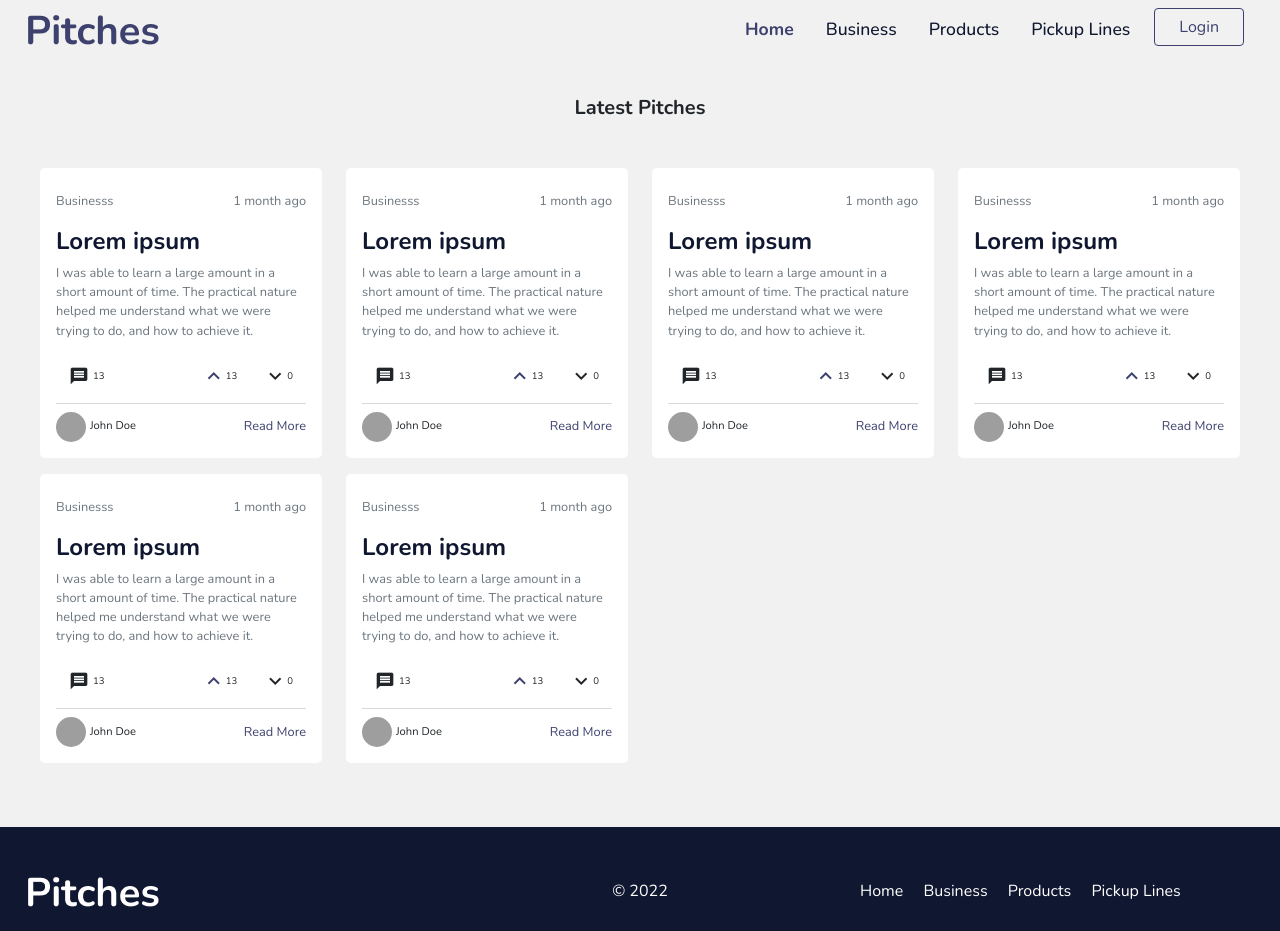
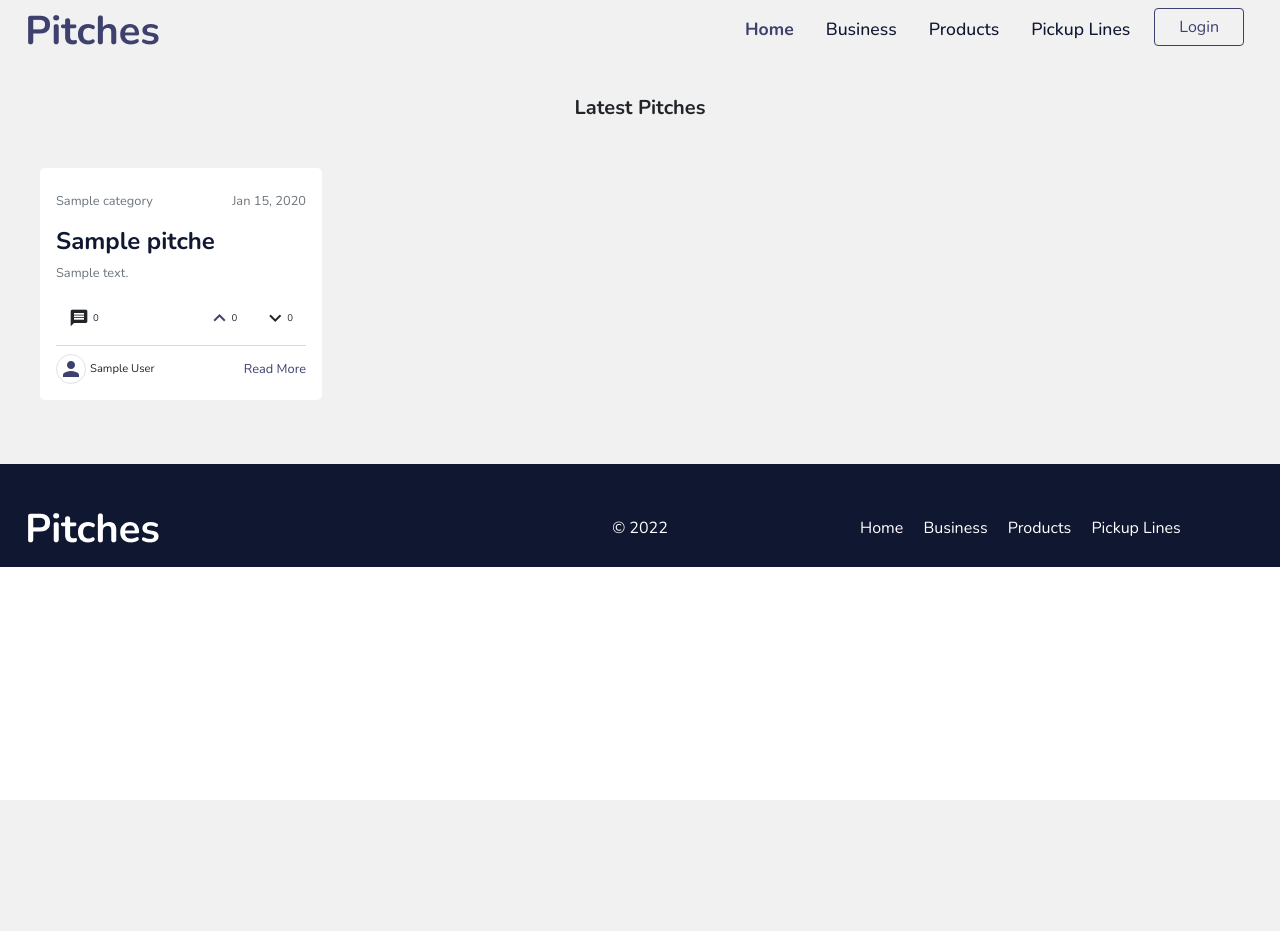
Before and after one commit to james-muriithi/pitches, a Flask app: page / in a window 1280 px wide. After the commit the page ends 800 px from the top, so only its background shows below. Run offline with Flask 2, Linux system fonts and the light colour scheme; tables that the repository leaves empty hold one stand-in row (values such as "Sample post"); some libraries are stand-ins or nearby versions; grey boxes are pictures that could not be loaded.

Commit message:
loop pitches from db

```diff
--- a/app/main/forms.py
+++ b/app/main/forms.py
@@ -3,12 +3,12 @@
 from flask_wtf import FlaskForm
 from wtforms import TextAreaField, StringField, SelectField
 from wtforms.validators import InputRequired
-from ..models import Pitch
+
 
 class PitchForm(FlaskForm):
     """
     Pitch form
     """
     title = StringField("Title", validators=[InputRequired()])
-    category = SelectField("Category", validators=[InputRequired()])
+    category = SelectField("Category", validators=[InputRequired()], choices=[])
     description = TextAreaField("Description", validators=[InputRequired()])
--- a/app/main/views.py
+++ b/app/main/views.py
@@ -3,16 +3,23 @@
 from . import main
 from .. import db
 from .forms import PitchForm
-from ..models import Pitch
+from ..models import Category, Pitch
 
 
 @main.route('/')
 def index():
-    return render_template('index.html')
+    pitchForm = PitchForm()
+    categories = Category.get_all_categories()
+
+    pitches = Pitch.get_all_pitches()
+
+    return render_template('index.html', pitchForm=pitchForm, categories=categories, pitches=pitches)
+
 
 @main.route('/dashboard')
 def dashboard():
     return 'dashboard'
+
 
 @main.route('/profile')
 def profile():
@@ -22,10 +29,12 @@
 @main.route('/pitch/create', methods=['POST'])
 def pitch_create():
     form = PitchForm()
+    form.category.choices = [(cat.id, cat.name)
+                             for cat in Category.get_all_categories()]
     if form.validate_on_submit():
         pitch = Pitch(title=form.title.data, description=form.description.data,
                       user=current_user, category_id=form.category.data)
         db.session.add(pitch)
         db.session.commit()
 
-    return redirect(url_for('main.pitch_create'))
+    return redirect(url_for('main.index'))
--- a/app/models.py
+++ b/app/models.py
@@ -62,6 +62,18 @@
 
     created_at = db.Column(db.DateTime, index=True, default=datetime.now)
 
+    @property
+    def formatted_time(self):
+        from datetime import datetime
+        return self.created_at.strftime("%b %d, %Y")
+
+    @staticmethod
+    def get_all_pitches():
+        return Pitch.query.all()
+
+    def __repr__(self):
+        return f'Pitch {self.title}'
+
 class Category(db.Model):
     '''
     Pitch categories table
@@ -69,15 +81,13 @@
     __tablename__ = 'categories'
     id = db.Column(db.Integer, primary_key=True)
     name = db.Column(db.String(64), unique=True)
-    picture_path = db.Column(db.String(64))
-    pitch = db.relationship('Pitch', backref='category', lazy='dynamic')
 
-    # get all categories
+    pitches = db.relationship('Pitch', backref="category", lazy="dynamic")
+
     @staticmethod
     def get_all_categories():
         return Category.query.all()
 
-    # save category
     def save_category(self):
         db.session.add(self)
         db.session.commit()
--- /dev/null
+++ b/app/templates/create-pitch.html
@@ -0,0 +1,43 @@
+<!-- Modal -->
+<div class="modal fade" id="createPitchModal" tabindex="-1" aria-labelledby="exampleModalLabel" aria-hidden="true">
+    <div class="modal-dialog">
+      <div class="modal-content">
+        <div class="modal-header">
+          <h5 class="modal-title" id="exampleModalLabel">Create Pitch</h5>
+          <button type="button" class="btn-close" data-bs-dismiss="modal" aria-label="Close"></button>
+        </div>
+        <div class="modal-body">
+            <div class="">
+                {% with form = pitchForm %}
+                    {% include 'form-errors.html' %}
+                {% endwith %}
+                {% include 'messages.html' %}
+                <form action="{{url_for('main.pitch_create')}}" method="POST" id="create-pitch-form">
+                    {{ pitchForm.csrf_token }}
+                    <div class="form-group">
+                        <label for="" class="form-label text-sm">Title</label>
+                        <input type="text" class="form-control" name="title" required>
+                    </div>
+                    <div class="form-group pt-2">
+                        <label for="" class="form-label text-sm">Category</label>
+                        <select class="form-select" aria-label="Default select example" name="category" required>
+                            <option selected disabled>Select Category</option>
+                            {% for category in categories %}
+                            <option value="{{category.id}}">{{category.name}}</option>
+                            {% endfor %}
+                          </select>
+                    </div>
+                    <div class="form-group pt-2">
+                        <label for="" class="form-label text-sm">Category</label>
+                        <textarea name="description" rows="4" required class="form-control"></textarea>
+                    </div>
+                </form>
+            </div>
+        </div>
+        <div class="modal-footer">
+          <button type="button" class="btn btn-outline-secondary px-4" data-bs-dismiss="modal">Close</button>
+          <button type="submit" form="create-pitch-form" class="btn btn-primary px-4">Create</button>
+        </div>
+      </div>
+    </div>
+  </div>
--- a/app/templates/index.html
+++ b/app/templates/index.html
@@ -8,18 +8,20 @@
             <h2 class="fw-bold text-center fs-5">
                 Latest Pitches
                 {% if current_user.is_authenticated %}
-                <button class="btn btn-primary px-4 float-end">Create Pitch</button>
+                <button class="btn btn-primary px-4 float-end" data-bs-toggle="modal"
+                    data-bs-target="#createPitchModal">Create Pitch</button>
                 {% endif %}
             </h2>
             <div class="pitches row mt-5 mx-0">
-                {% for x in range(6) %}
+                {% for pitch in pitches %}
                 <div class="col-xl-3 col-md-4 mb-3 col-sm-6">
                     {% include 'pitch-card.html' %}
-                 </div>
+                </div>
                 {% endfor %}
             </div>
         </div>
     </div>
 </section>
 <!-- end latest pitches -->
+{% include 'create-pitch.html' %}
 {% endblock %}
--- a/app/templates/pitch-card.html
+++ b/app/templates/pitch-card.html
@@ -1,32 +1,31 @@
 <div class="pitch-card px-3 pt-4 pb-3">
     <div class="d-flex">
         <div class="category">
-            <span class="text-muted">Businesss</span>
+            <span class="text-muted">{{pitch.category.name}}</span>
         </div>
         <div class="date ms-auto">
-            <span class="text-muted">1 month ago</span>
+            <span class="text-muted">{{pitch.formatted_time}}</span>
         </div>
     </div>
     <div class="details pt-3">
         <h2 class="title fw-bold fs-4">
-            Lorem ipsum
+            {{pitch.title}}
         </h2>
         <p class="description text-muted text-sm">
-            I was able to learn a large amount in a short amount of time. The practical nature
-            helped me understand what we were trying to do, and how to achieve it.
+            {{pitch.description}}
         </p>
 
         <div class="voting d-flex align-items-center justify-content-between">
             <div class="">
                 <button class="btn d-flex align-items-center">
                     <span class="material-icons fs-5">message</span>
-                    <span class="text-xxs ps-1">13</span>
+                    <span class="text-xxs ps-1">0</span>
                 </button>
             </div>
             <div class="d-flex">
                 <button class="btn d-flex align-items-center">
                     <span class="material-icons fs-4 text-primary">expand_less</span>
-                    <span class="text-xxs">13</span>
+                    <span class="text-xxs">0</span>
                 </button>
                 <button class="btn d-flex align-items-center">
                     <span class="material-icons fs-4">expand_more</span>
@@ -40,10 +39,16 @@
         <div class="meta">
             <div class="d-flex align-items-center">
                 <div class="d-flex align-items-center">
-                    <img src="https://avatars.githubusercontent.com/u/26818458?s=40&v=4"
+                        {% if current_user.avatar %}
+                        <img src="{{url_for('static/uploads', filename='{{current_user.avatar}}')}}"
                         alt="username" class="user-pic rounded-circle">
+                        {% else %}
+                        <span class="user-pic rounded-circle border d-flex align-items-center justify-content-center">
+                            <span class="material-icons fs-4 text-primary">person</span>
+                        </span>
+                        {% endif %}
                     <span class="name text-xs ps-1">
-                        John Doe
+                        {{pitch.user.name}}
                     </span>
                 </div>
                 <a href="#" class="read-more text-sm ms-auto">Read More</a>
```
Also changed, not shown: migrations/versions/196d988c6134_initial_migration.py (added, +28 -0 lines).
